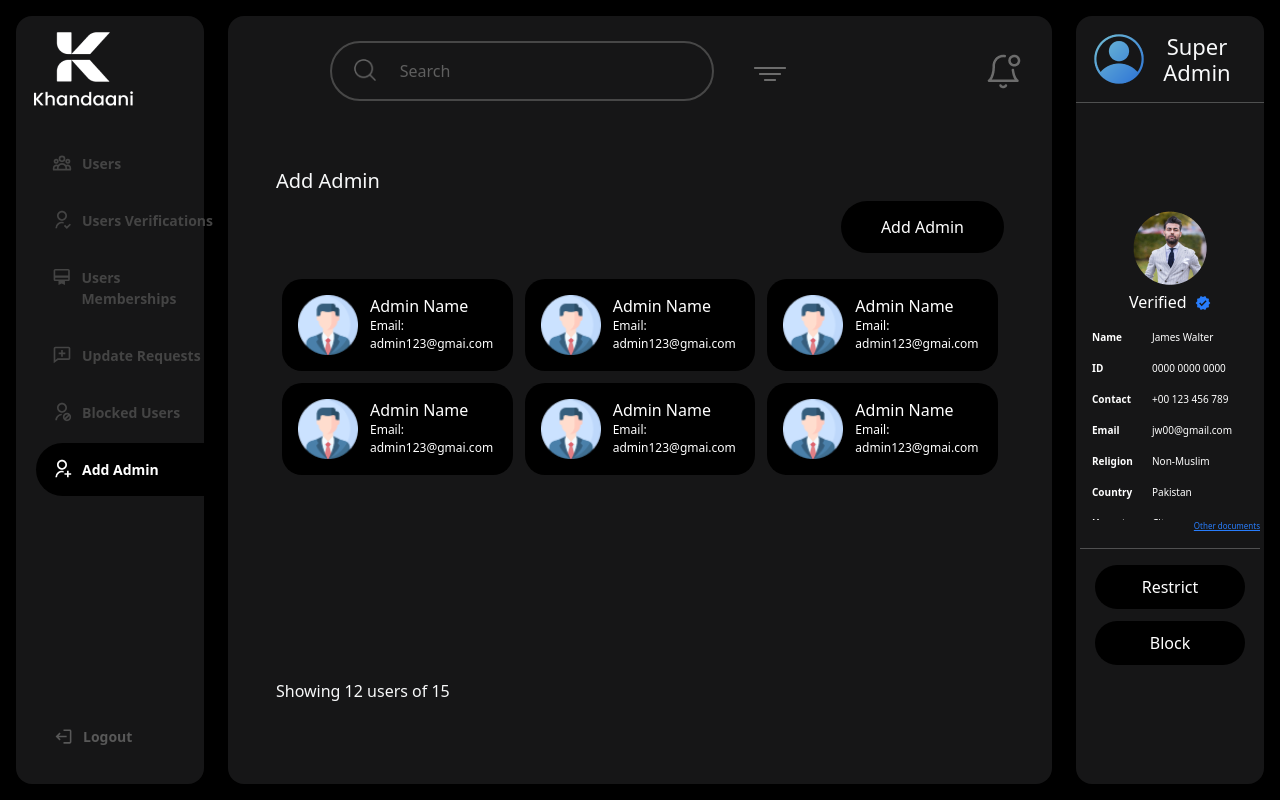
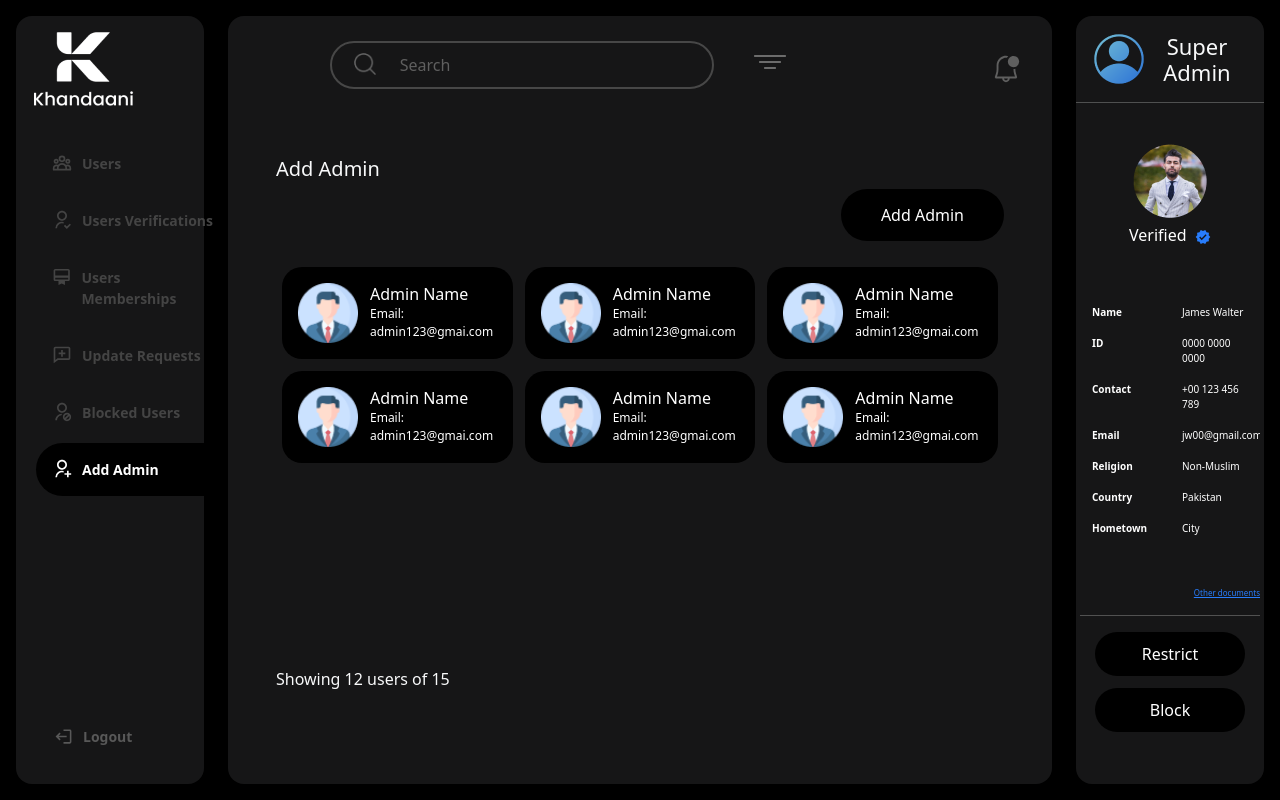
Before and after one commit to mhamza33/khandaani-admin-pannel, a React (Create React App) app: page /user/add-admin in a window 1280 px wide. Built offline with nearby package versions, Linux system fonts and the light colour scheme.

Commit message:
small issues are resolved

```diff
--- a/src/components/searchBar/searchbar.css
+++ b/src/components/searchBar/searchbar.css
@@ -14,7 +14,7 @@
 }
 
 .searchIcon {
-  padding: 8px 8px 8px 22px;
+  padding: 2px 8px 8px 22px;
 }
 
 .icon {
@@ -23,16 +23,16 @@
 }
 
 .filterIcon {
-  margin: 20px 0 0 20px;
+  margin: 3px 0 0 20px;
 }
 
 .inputbar {
   background-color: #161617;
   color: white;
-  width: 20vw;
+  width: 17vw;
   border: none;
   font-size: 16px;
-  padding: 8px 8px 8px 8px;
+  padding: 5px 8px 5px 8px;
 }
 
 .inputbar:focus {
--- a/src/components/userdata/data.css
+++ b/src/components/userdata/data.css
@@ -2,19 +2,35 @@
     color: white;
     width: 100% !important;
     padding: 4px;
+    height: 100% !important;
+    display: flex;
+    flex-direction: column;
+    justify-content: space-around;
+    align-items: flex-start;
     /* background-color: orange; */
 }
 
 .customerImage{
+    width: 100%;
+    /* background-color: cornflowerblue; */
     display: flex;
     justify-content: center;
     align-items: center;
     flex-direction: column ;
 }
 
+.mainDatasection{
+    width: 100%;
+    /* background-color: antiquewhite; */
+    display: flex;
+    justify-content: center;
+}
+
 .customerMainData{
-    height: 350px;
-    max-height: 190px;
+    width: 100%;
+    /* background-color: wheat; */
+    max-height: 30vh;
+    min-height: 190px;
     overflow: scroll;
     overflow-x: hidden;
 }
--- a/src/components/userdata/index.jsx
+++ b/src/components/userdata/index.jsx
@@ -10,127 +10,152 @@ const Data = () => {
     <div className="customerdata">
       <div className="customerImage">
         <img src="./assets/images/person.png" alt="sorry!" />
-        <p style={{marginTop: '5px', display: 'flex', justifyContent: 'center', alignItems: 'center'}}>
-          Verified{" "}&nbsp;
-          <span >
+        <p
+          style={{
+            marginTop: "5px",
+            display: "flex",
+            justifyContent: "center",
+            alignItems: "center",
+          }}
+        >
+          Verified &nbsp;
+          <span>
             {" "}
             <MdVerified
-              style={{ color: "rgb(40, 125, 252)", fontSize: "16px", }}
+              style={{ color: "rgb(40, 125, 252)", fontSize: "16px" }}
             />{" "}
           </span>{" "}
         </p>
       </div>
 
-      <div>
+      <div className="mainDatasection">
         <div className="customerMainData">
           <Row style={{ margin: "0px" }}>
-            <Col xs={6} md={4}>
+            <Col xs={6} md={6}>
               <p style={{ fontSize: "10px", fontWeight: "600" }}>Name</p>
             </Col>
-            <Col xs={6} md={8}>
+            <Col xs={6} md={6}>
               <p style={{ fontSize: "10px" }}>James Walter</p>
             </Col>
           </Row>
           <Row style={{ margin: "0px" }}>
-            <Col xs={6} md={4}>
+            <Col xs={6} md={6}>
               <p style={{ fontSize: "10px", fontWeight: "600" }}>ID</p>
             </Col>
-            <Col xs={6} md={8}>
+            <Col xs={6} md={6}>
               <p style={{ fontSize: "10px" }}>0000 0000 0000</p>
             </Col>
           </Row>
           <Row style={{ margin: "0px" }}>
-            <Col xs={6} md={4}>
+            <Col xs={6} md={6}>
               <p style={{ fontSize: "10px", fontWeight: "600" }}>Contact</p>
             </Col>
-            <Col xs={6} md={8}>
+            <Col xs={6} md={6}>
               <p style={{ fontSize: "10px" }}>+00 123 456 789</p>
             </Col>
           </Row>
           <Row style={{ margin: "0px" }}>
-            <Col xs={6} md={4}>
+            <Col xs={6} md={6}>
               <p style={{ fontSize: "10px", fontWeight: "600" }}>Email</p>
             </Col>
-            <Col xs={6} md={8}>
+            <Col xs={6} md={6}>
               <p style={{ fontSize: "10px" }}>jw00@gmail.com</p>
             </Col>
           </Row>
           <Row style={{ margin: "0px" }}>
-            <Col xs={6} md={4}>
+            <Col xs={6} md={6}>
               <p style={{ fontSize: "10px", fontWeight: "600" }}>Religion</p>
             </Col>
-            <Col xs={6} md={8}>
+            <Col xs={6} md={6}>
               <p style={{ fontSize: "10px" }}>Non-Muslim</p>
             </Col>
           </Row>
           <Row style={{ margin: "0px" }}>
-            <Col xs={6} md={4}>
+            <Col xs={6} md={6}>
               <p style={{ fontSize: "10px", fontWeight: "600" }}>Country</p>
             </Col>
-            <Col xs={6} md={8}>
+            <Col xs={6} md={6}>
               <p style={{ fontSize: "10px" }}>Pakistan</p>
             </Col>
           </Row>
           <Row style={{ margin: "0px" }}>
-            <Col xs={6} md={4}>
+            <Col xs={6} md={6}>
               <p style={{ fontSize: "10px", fontWeight: "600" }}>Hometown</p>
             </Col>
-            <Col xs={6} md={8}>
+            <Col xs={6} md={6}>
               <p style={{ fontSize: "10px" }}>City</p>
             </Col>
           </Row>
           <Row style={{ margin: "0px" }}>
-            <Col xs={6} md={4}>
+            <Col xs={6} md={6}>
               <p style={{ fontSize: "10px", fontWeight: "600" }}>Study</p>
             </Col>
-            <Col xs={6} md={8}>
+            <Col xs={6} md={6}>
               <p style={{ fontSize: "10px" }}>PhD</p>
             </Col>
           </Row>
           <Row style={{ margin: "0px" }}>
-            <Col xs={6} md={4}>
+            <Col xs={6} md={6}>
               <p style={{ fontSize: "10px", fontWeight: "600" }}>Job Title</p>
             </Col>
-            <Col xs={6} md={8}>
+            <Col xs={6} md={6}>
               <p style={{ fontSize: "10px" }}>Professor</p>
             </Col>
           </Row>
           <Row style={{ margin: "0px" }}>
-            <Col xs={6} md={4}>
+            <Col xs={6} md={6}>
               <p style={{ fontSize: "10px", fontWeight: "600" }}>Workplace</p>
             </Col>
-            <Col xs={6} md={8}>
+            <Col xs={6} md={6}>
               <p style={{ fontSize: "10px" }}>Company Name</p>
             </Col>
           </Row>
           <Row style={{ margin: "0px" }}>
-            <Col xs={6} md={4}>
+            <Col xs={6} md={6}>
               <p style={{ fontSize: "10px", fontWeight: "600" }}>DOB</p>
             </Col>
-            <Col xs={6} md={8}>
+            <Col xs={6} md={6}>
               <p style={{ fontSize: "10px" }}>1 Sept, 2000</p>
             </Col>
           </Row>
           <Row style={{ margin: "0px" }}>
-            <Col xs={6} md={4}>
+            <Col xs={6} md={6}>
               <p style={{ fontSize: "10px", fontWeight: "600" }}>Gender</p>
             </Col>
-            <Col xs={6} md={8}>
+            <Col xs={6} md={6}>
               <p style={{ fontSize: "10px" }}>Male</p>
             </Col>
           </Row>
           <Row style={{ margin: "0px" }}>
-            <Col xs={6} md={4}>
+            <Col xs={6} md={6}>
               <p style={{ fontSize: "10px", fontWeight: "600" }}>Height</p>
             </Col>
-            <Col xs={6} md={8}>
+            <Col xs={6} md={6}>
               <p style={{ fontSize: "10px" }}>5' 4" FT</p>
             </Col>
           </Row>
         </div>
 
-        <div style={{width: '100%', margin: '0px',display: 'flex', justifyContent: 'flex-end', color: 'rgb(40, 125, 252)'}}>
-          <p style={{textDecoration: 'underline', fontSize: '8px', margin: '0px'}}>Other documents</p>
+      </div>
+      <div className="dataFooter">
+          <div
+            style={{
+              width: "100%",
+              margin: "0px",
+              display: "flex",
+              justifyContent: "flex-end",
+              color: "rgb(40, 125, 252)",
+            }}
+          >
+            <p
+              style={{
+                textDecoration: "underline",
+                fontSize: "8px",
+                margin: "0px",
+              }}
+            >
+              Other documents
+            </p>
           </div>
           <hr />
           <Row style={{ margin: "0px" }}>
--- a/src/layout/index.css
+++ b/src/layout/index.css
@@ -126,8 +126,8 @@
   width: 100%;
   height: 83%;
   display: flex;
-  justify-content: center;
-  align-items: center;
+  justify-content: flex-start;
+  align-items: flex-start;
 }
 
 .userData h5 {
@@ -136,6 +136,17 @@
 }
 
 .userDataStyle{
+  /* background-color: burlywood; */
   width: 100%;
+  height: 100%;
   /* margin-top: -20px; */
 }
+
+.nodata{
+  width: 100%;
+  height: 100%;
+  display: flex;
+  justify-content: center;
+  align-items: center;
+  /* background-color: rgb(220, 248, 155); */
+}
--- a/src/layout/index.jsx
+++ b/src/layout/index.jsx
@@ -179,7 +179,9 @@ function ResponsiveExample() {
             </div>
             <hr />
             <div className="userData">
-              {/* <h5  >No data</h5> */}
+              {/* <div className="nodata">
+                <h5>No data</h5>
+              </div> */}
               <div className="userDataStyle">
                 <UserData />
               </div>
--- a/src/pages/dashboard/addAdmin.jsx
+++ b/src/pages/dashboard/addAdmin.jsx
@@ -7,7 +7,7 @@ import SearchBar from "../../components/searchBar/index";
 import Row from "react-bootstrap/Row";
 import Button from "react-bootstrap/Button";
 import Col from "react-bootstrap/Col";
-
+import { VscBellDot } from "react-icons/vsc";
 const Users = () => {
   const [showForm, setShowForm] = useState(false);
 
@@ -18,7 +18,9 @@ const Users = () => {
           <SearchBar />
         </div>
         <div>
-          <img src="./assets/icons/bell.png" />
+          <VscBellDot
+            style={{ color: "#5f5f5f", fontSize: "30px", marginTop: "13px" }}
+          />
         </div>
       </div>
       <div className="userPage m-5">
@@ -108,7 +110,7 @@ const Users = () => {
             }}
           >
             <AdminForm />
-            <div style={{ display: 'flex', justifyContent: 'flex-end' }}>
+            <div style={{ display: "flex", justifyContent: "flex-end" }}>
               <Button
                 onClick={(e) => setShowForm(false)}
                 style={{
--- a/src/pages/dashboard/blocked.jsx
+++ b/src/pages/dashboard/blocked.jsx
@@ -4,7 +4,7 @@ import "./index.css";
 import SearchBar from "../../components/searchBar/index";
 import Row from "react-bootstrap/Row";
 import Col from "react-bootstrap/Col";
-
+import { VscBellDot } from "react-icons/vsc";
 const Users = () => {
   return (
     <div className="users">
@@ -13,7 +13,9 @@ const Users = () => {
           <SearchBar />
         </div>
         <div>
-          <img src="./assets/icons/bell.png" />
+          <VscBellDot
+            style={{ color: "#5f5f5f", fontSize: "30px", marginTop: "13px" }}
+          />
         </div>
       </div>
       <div className="userPage m-5">
--- a/src/pages/dashboard/index.css
+++ b/src/pages/dashboard/index.css
@@ -5,7 +5,8 @@
     align-items: flex-start;
     height: 52vh;
     width: 100%;
-    overflow-y: scroll;
+    /* background-color: thistle; */
+    overflow: scroll;
     margin: 20px 10px 40px 0px;
     /* padding: 10px; */
 }
@@ -13,7 +14,7 @@
     width: 60vw;
     display: flex;
     justify-content: space-between;
-    align-items: center;
+    /* align-items: center; */
     display: flex;
     margin: 25px 25px 10px 25px;
 }
--- a/src/pages/dashboard/memberships.jsx
+++ b/src/pages/dashboard/memberships.jsx
@@ -4,7 +4,7 @@ import "./index.css";
 import SearchBar from "../../components/searchBar/index";
 import Row from "react-bootstrap/Row";
 import Col from "react-bootstrap/Col";
-
+import { VscBellDot } from "react-icons/vsc";
 const Users = () => {
   return (
     <div className="users">
@@ -13,7 +13,9 @@ const Users = () => {
           <SearchBar />
         </div>
         <div>
-          <img src="./assets/icons/bell.png" />
+          <VscBellDot
+            style={{ color: "#5f5f5f", fontSize: "30px", marginTop: "13px" }}
+          />
         </div>
       </div>
       <div className="userPage m-5">
--- a/src/pages/dashboard/updateRequests.jsx
+++ b/src/pages/dashboard/updateRequests.jsx
@@ -4,7 +4,7 @@ import "./index.css";
 import SearchBar from "../../components/searchBar/index";
 import Row from "react-bootstrap/Row";
 import Col from "react-bootstrap/Col";
-
+import { VscBellDot } from "react-icons/vsc";
 const Users = () => {
   return (
     <div className="users">
@@ -13,7 +13,9 @@ const Users = () => {
           <SearchBar />
         </div>
         <div>
-          <img src="./assets/icons/bell.png" />
+          <VscBellDot
+            style={{ color: "#5f5f5f", fontSize: "30px", marginTop: "13px" }}
+          />
         </div>
       </div>
       <div className="userPage m-5">
--- a/src/pages/dashboard/usersVerifications.jsx
+++ b/src/pages/dashboard/usersVerifications.jsx
@@ -5,6 +5,7 @@ import SearchBar from "../../components/searchBar/index";
 import Row from "react-bootstrap/Row";
 import Col from "react-bootstrap/Col";
 import Proof from "../../components/proof/index";
+import { VscBellDot } from "react-icons/vsc";
 
 const Users = () => {
   return (
@@ -14,7 +15,9 @@ const Users = () => {
           <SearchBar />
         </div>
         <div>
-          <img src={process.env.PUBLIC_URL + "./assets/icons/bell.png"} />
+          <VscBellDot
+            style={{ color: "#5f5f5f", fontSize: "30px", marginTop: "13px" }}
+          />
         </div>
       </div>
       <div className="userPage m-5">
```
Also changed, not shown: src/components/cards/cards.css (+5 -2 lines). Lines whose indentation alone changed are shown as unchanged.
